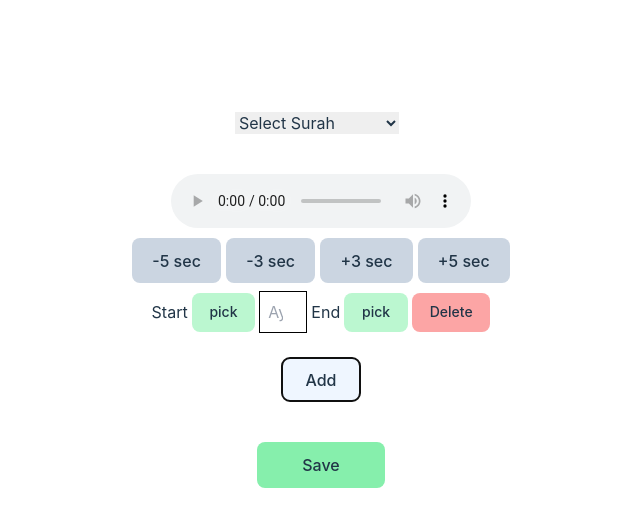
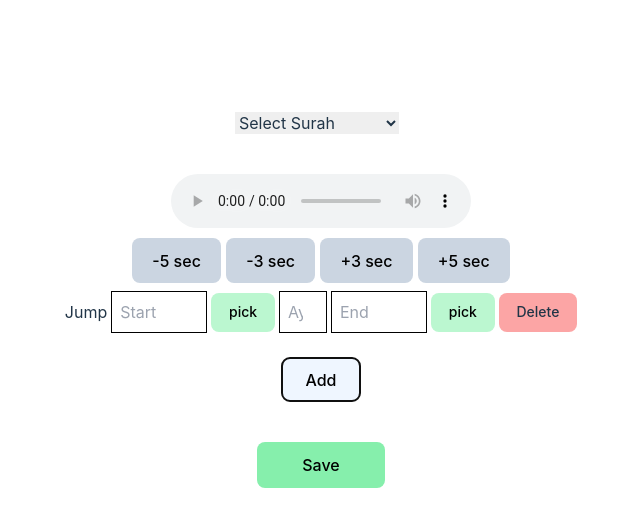
Before and after one commit to abdujemal/quran-audio-separator, a React (Vite) app: page / in a window 1280 px wide. Both pictures are taken after a click on the button "Add". Shown: the top 526 px of the page, without its empty margins (319-959 px from the left). Built offline with nearby package versions, Linux system fonts and the light colour scheme.

Commit message:
input enabled

```diff
--- a/src/player.jsx
+++ b/src/player.jsx
@@ -261,37 +261,39 @@ function AudioPlayer() {
         gap: "5px",
         justifyContent: "center",
        }}>
-        <button className='bg-slate-300' onClick={()=>{seekAudio(audioRef.current.currentTime - 5);}}>-5 sec</button>
+        <button className='bg-slate-300 text-black' onClick={()=>{seekAudio(audioRef.current.currentTime - 5);}}>-5 sec</button>
 
-        <button className='bg-slate-300' onClick={()=>{seekAudio(audioRef.current.currentTime - 3);}}>-3 sec</button>
+        <button className='bg-slate-300 text-black' onClick={()=>{seekAudio(audioRef.current.currentTime - 3);}}>-3 sec</button>
 
-        <button className='bg-slate-300' onClick={()=>{seekAudio(audioRef.current.currentTime + 3);}}>+3 sec</button>
+        <button className='bg-slate-300 text-black' onClick={()=>{seekAudio(audioRef.current.currentTime + 3);}}>+3 sec</button>
 
-        <button className='bg-slate-300' onClick={()=>{seekAudio(audioRef.current.currentTime + 5);}}>+5 sec</button>
+        <button className='bg-slate-300 text-black' onClick={()=>{seekAudio(audioRef.current.currentTime + 5);}}>+5 sec</button>
       </div>
       <div className='flex-1 overflow-y-auto'>
         {
           ayats.map((e, i)=>
           <div key={i} className='flex mt-2 gap-1 items-center'>
-            <p onClick={()=>{seekAudio(Number(e.start))}}> {e.start === "" ? "Start" : e.start}</p>
+            <p onClick={()=>{seekAudio(Number(e.start))}}>Jump</p>
+            <input placeholder='Start' value={e.start ?? 0} className='w-24 border border-black p-2' type='number' onChange={(e)=>{updateData({...e, start: Math.floor(Number(e.target.value))}, i)}}/>
             <button
               onClick={()=>updateData({...e, start: Math.floor(audioRef.current.currentTime)}, i)}
-              className='text-sm bg-green-200'>pick
+              className='text-sm bg-green-200 text-black'>pick
             </button>
             <input type="number" value={e.ayaName} className='w-12 border border-black p-2'  name="ayaNo" placeholder='Aya' id="ayaNo" onChange={(ev)=>{updateData({...e,ayaName: ev.target.value }, i);
             }}/>
-            <p> {e.end === "" ? "End" : e.end}</p>
+            {/* <p> {e.end === "" ? "End" : e.end}</p> */}
+            <input placeholder='End' value={e.end ?? 0} className='w-24 border border-black p-2' type='number' onChange={(e)=>{updateData({...e, end: Math.floor(Number(e.target.value))}, i)}}/>
             <button
               onClick={()=>updateData({...e, end: Math.floor(audioRef.current.currentTime)}, i)}
-              className='text-sm bg-green-200'>pick
+              className='text-sm bg-green-200 text-black'>pick
             </button>
             <button onClick={()=>deleteItem(i)} className='text-sm bg-red-300'>Delete</button>
           </div>
         )
         }
       </div>
-    { loading ? <div></div> : <button className='bg-blue-50 w-20 mt-6' onClick={()=>{addAya()}}>Add</button>}
-    { loading ? <div></div> : <button className='bg-green-300 mt-10 w-32' onClick={()=>{saveData()}}>Save</button>}
+    { loading ? <div></div> : <button className='bg-blue-50 text-black w-20 mt-6' onClick={()=>{addAya()}}>Add</button>}
+    { loading ? <div></div> : <button className='bg-green-300 text-black mt-10 w-32' onClick={()=>{saveData()}}>Save</button>}
     </div>
   );
 }
```
Also changed, not shown: src/evaluate.jsx (+18 -1 lines).
